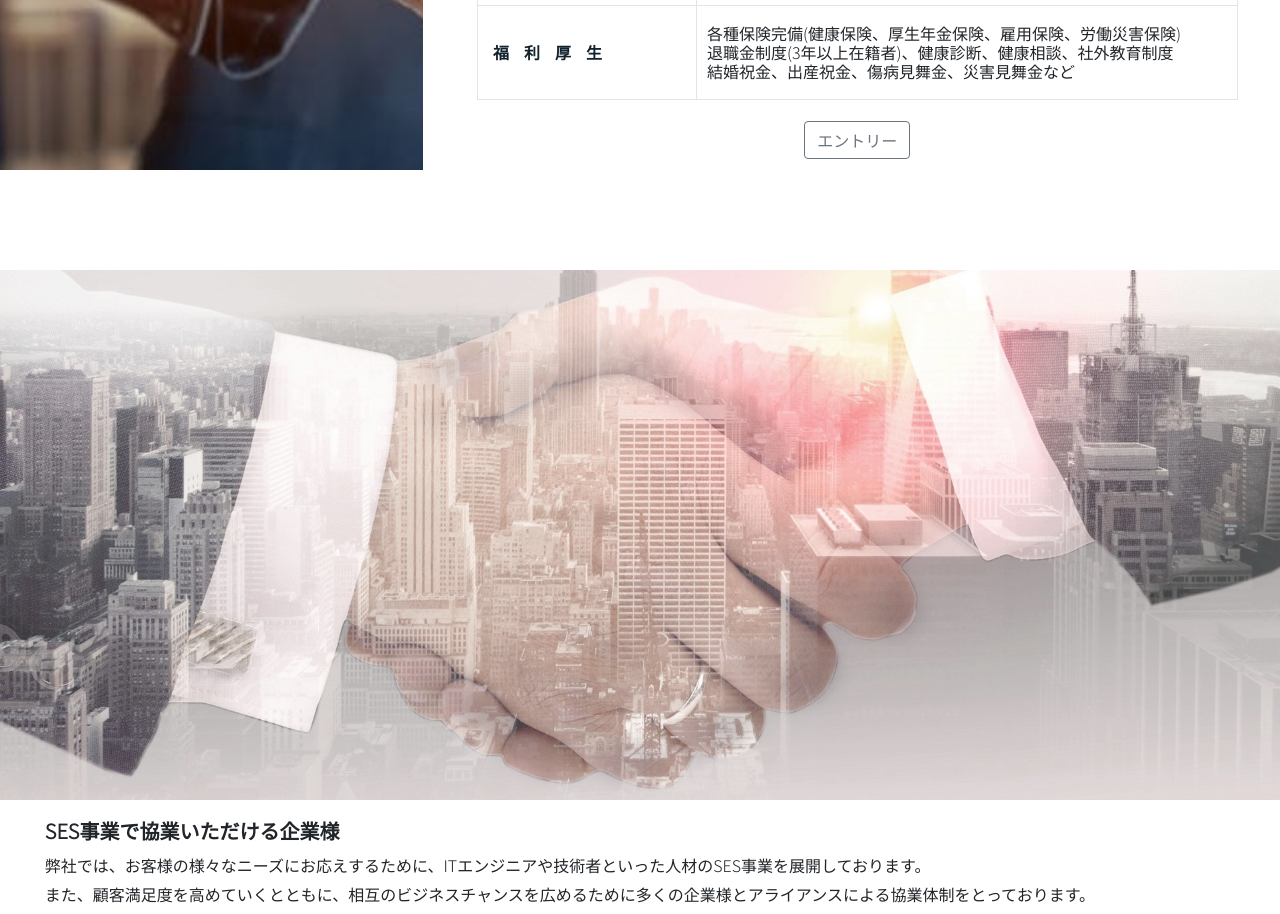
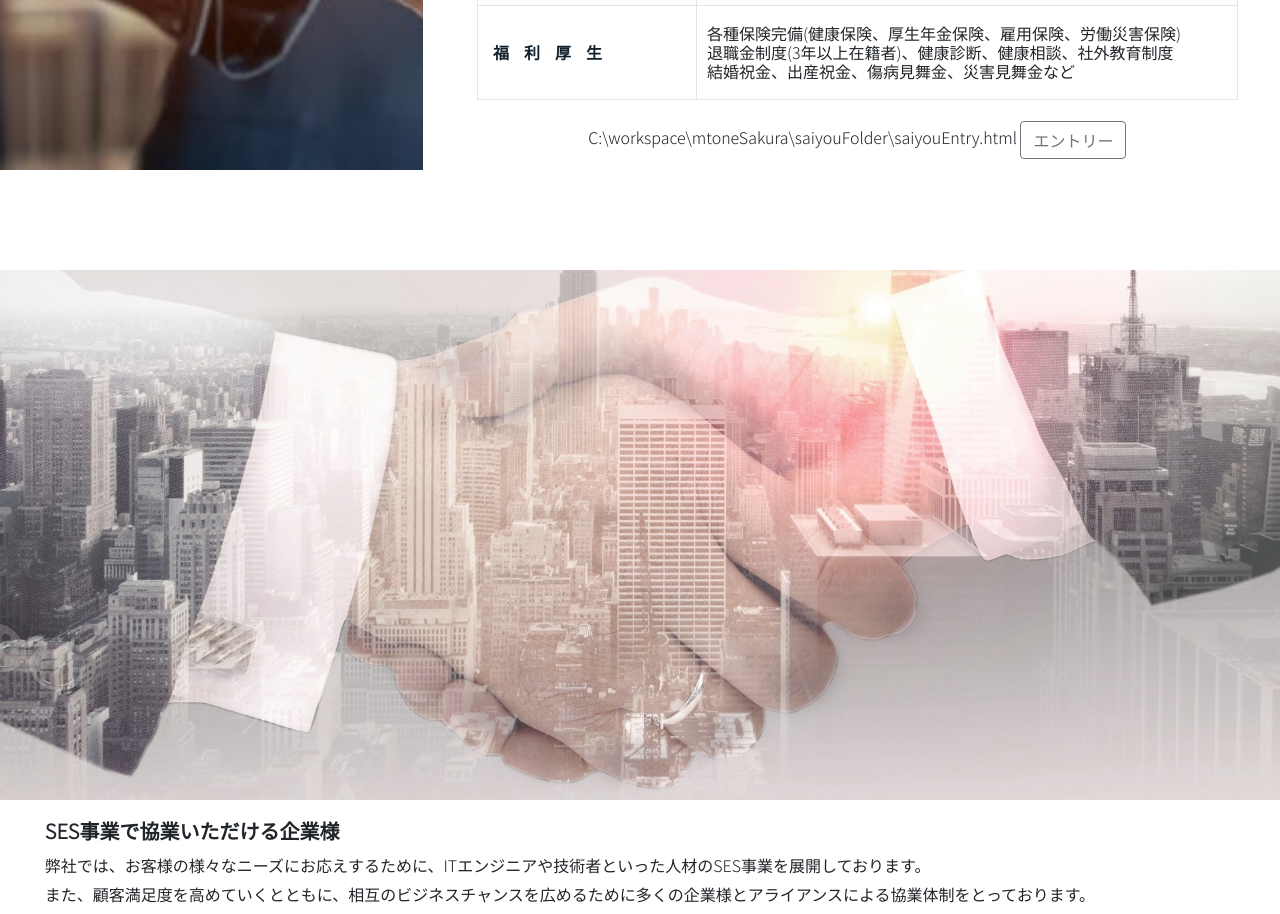
Before and after one commit to jiniiy/mtonePage, a plain HTML site: page mainpage.html in a window 1280 px wide. Shown: the part 5000-5914 px from the top of the page. Drawn offline with nearby package versions, Linux system fonts and the light colour scheme.

Commit message:
linkedit06

```diff
--- a/mainpage.html
+++ b/mainpage.html
@@ -1164,7 +1164,10 @@ window.addEventListener('resize', function() {
             </tbody>
           </table>
           <div class="sixButton">
-            <a href="https://jiniiy.github.io/mtonePage/saiyouEntry.html"><button type="button" class="btn btn-outline-secondary">エントリー</button></a>
+
+            C:\workspace\mtoneSakura\saiyouFolder\saiyouEntry.html
+
+            <a href="https://jiniiy.github.io/mtonePage/saiyouFolder/saiyouEntry.html"><button type="button" class="btn btn-outline-secondary">エントリー</button></a>
           </div>
         </div>
 
```
